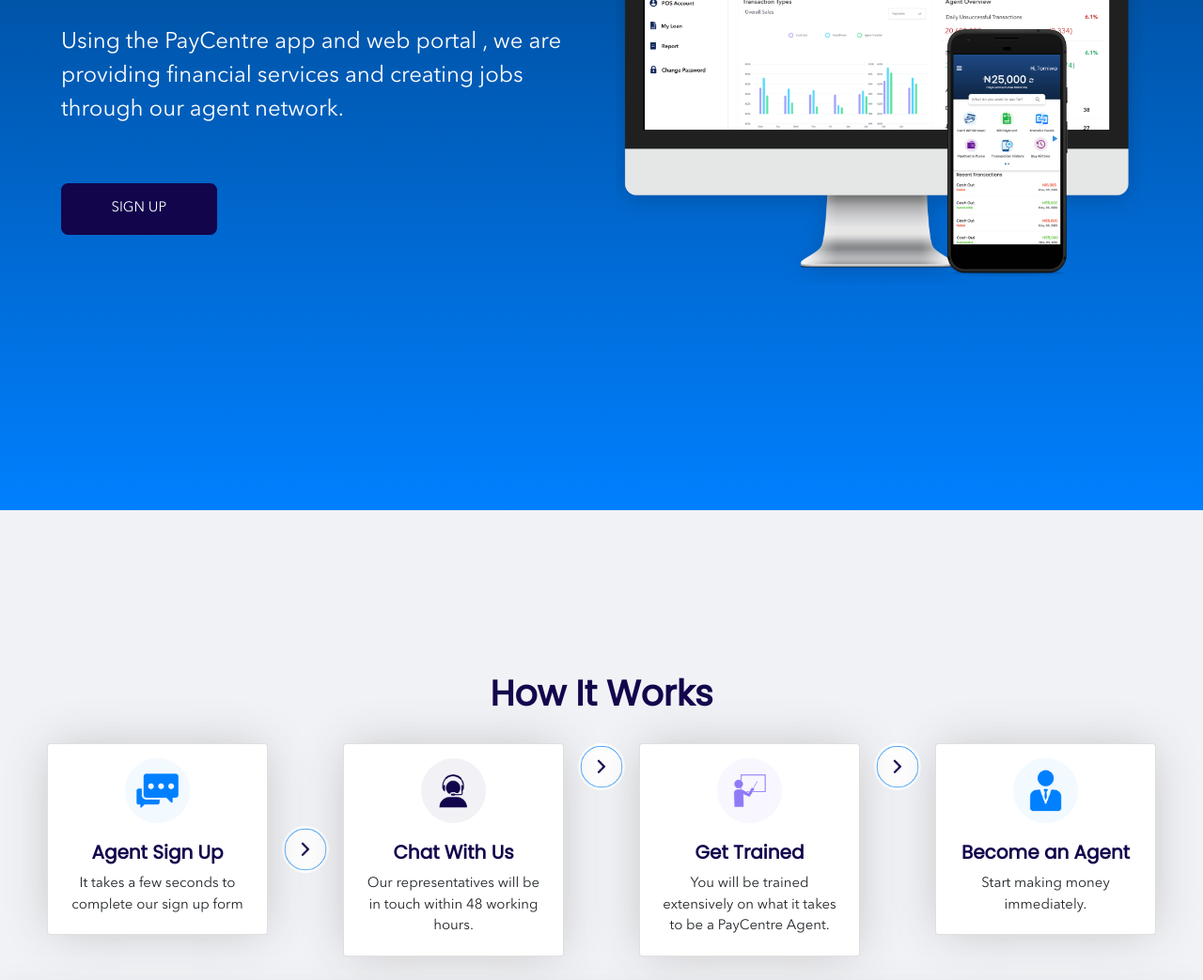
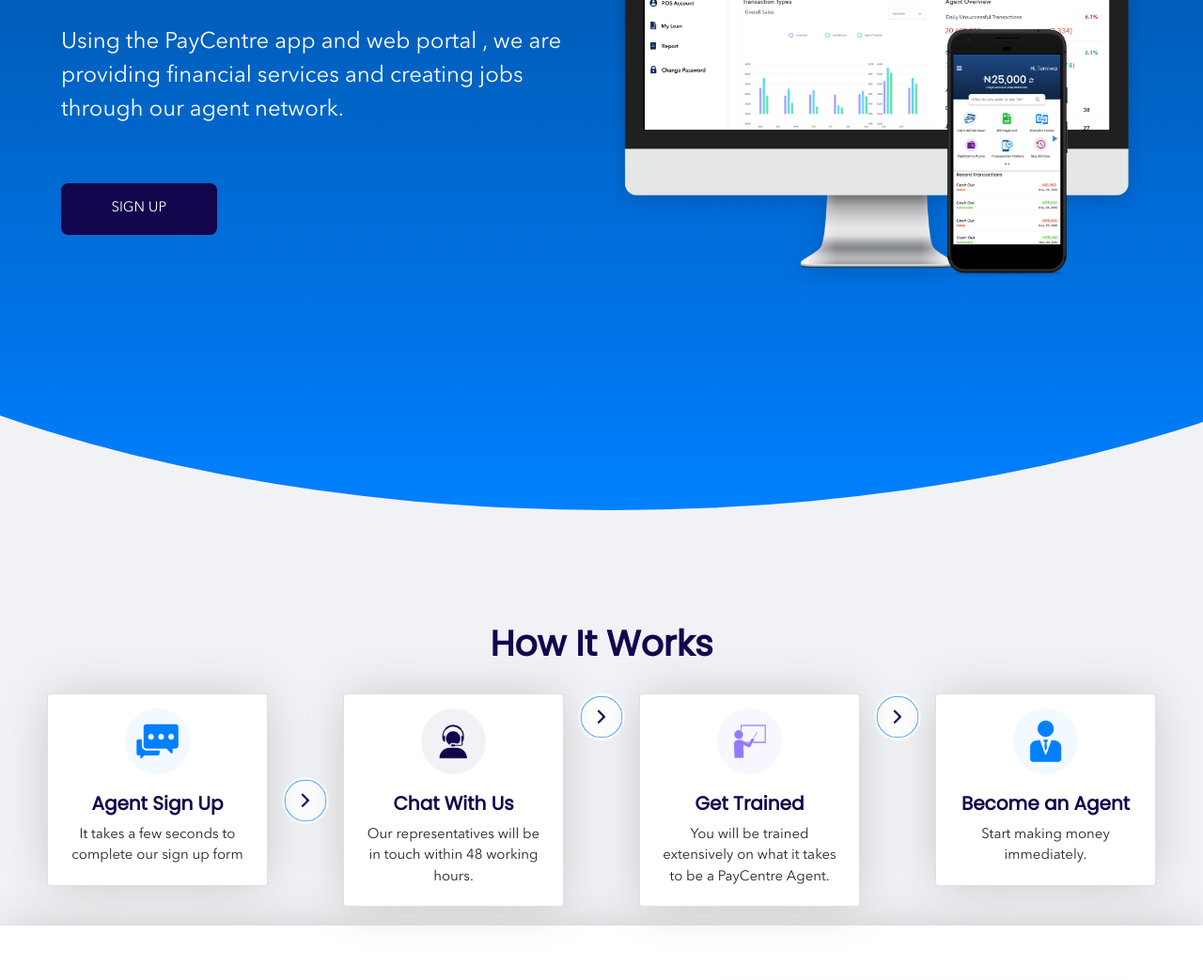
Before and after one commit to JuwonAbiola/agent-form, a plain HTML site: page index.html in a window 1280 px wide. Shown: the part 257-1300 px from the top of the page at 94% size. Drawn offline with nearby package versions, Linux system fonts and the light colour scheme.

Commit message:
fixed text

```diff
--- a/css/style2.css
+++ b/css/style2.css
@@ -57,35 +57,36 @@ h1 {
 
 .first {
     position: relative;
-    /* overflow: hidden; */
+    overflow: hidden;
     height: 100%;
     padding-top: 90px;
-    background-image: linear-gradient(#004080, #0080ff);
+    background-color: #f1f2f6;
 
 }
 
-.vc {
-    margin: auto;
-}
-
-/* .first::before {
+.first::before {
     border-radius: 100%;
     position: absolute;
+    background-image: linear-gradient(#004080, #0080ff);
     right: -450px;
     left: -430px;
     top: -200px;
     content: '';
-    bottom: 0;
-    margin: 0;
-    position: absolute;
-    top: 50%;
-    -ms-transform: translateY(-50%);
-    transform: translateY(-50%);
+    bottom: 0
+}
+
+/* .first {
+    height: 100vh;
+    min-height: 400px;
+    background-size: cover;
+    background-image: linear-gradient(#004080, #0080ff);
+    background-color: #f1f2f6;
+    background-position: top center;
+    border-bottom-left-radius: 35%;
+    padding-top: 100px;
 } */
 
-
-
-*/ .fir {
+.fir {
     height: 20vh;
     min-height: 400px;
     background-size: cover;
@@ -124,8 +125,8 @@ nav .navbar-brand {
 }
 
 section {
-    padding-top: 50px;
-    padding-bottom: 30px;
+    padding-top: 20px;
+    padding-bottom: 20px;
     padding-left: 50px;
     padding-right: 50px;
 }
@@ -315,6 +316,10 @@ ul.timeline>li:before {
     padding-bottom: 3.25rem;
 }
 
+.vc {
+    margin: auto;
+}
+
 .bo {
     font-weight: bold;
 }
--- a/index.html
+++ b/index.html
@@ -58,13 +58,12 @@
                     </h1>
                     <br />
                     <br />
-                    <p class="c ave"> Using the PayCentre app and web portal , we are providing financial services
-                        and
+                    <p class="c ave"> Using the PayCentre app and web portal , we are providing financial services and
                         creating jobs
                         through our agent network.</p>
                     <br />
                     <br />
-                    <a href="signup.html" class="btn ave lpad btn-lg" role="button" style="background-color:#12054c; color: #fff;">SIGN
+                    <a href="signup.html" class="btn ave lpad btn-lg  role=" button" style="background-color:#12054c; color: #fff;">SIGN
                         UP</a>
                 </div>
                 <div class="col">
@@ -73,10 +72,8 @@
             </div>
         </div>
     </section>
-    <!-- /first section -->
-
     <section id="sec">
-        <cdiv class="container-fluid">
+        <dijk. lass="container-fluid">
             <div class="cen pad">
                 <h1 class="pad pop blu bo">How It Works</h1>
                 <br />
```
